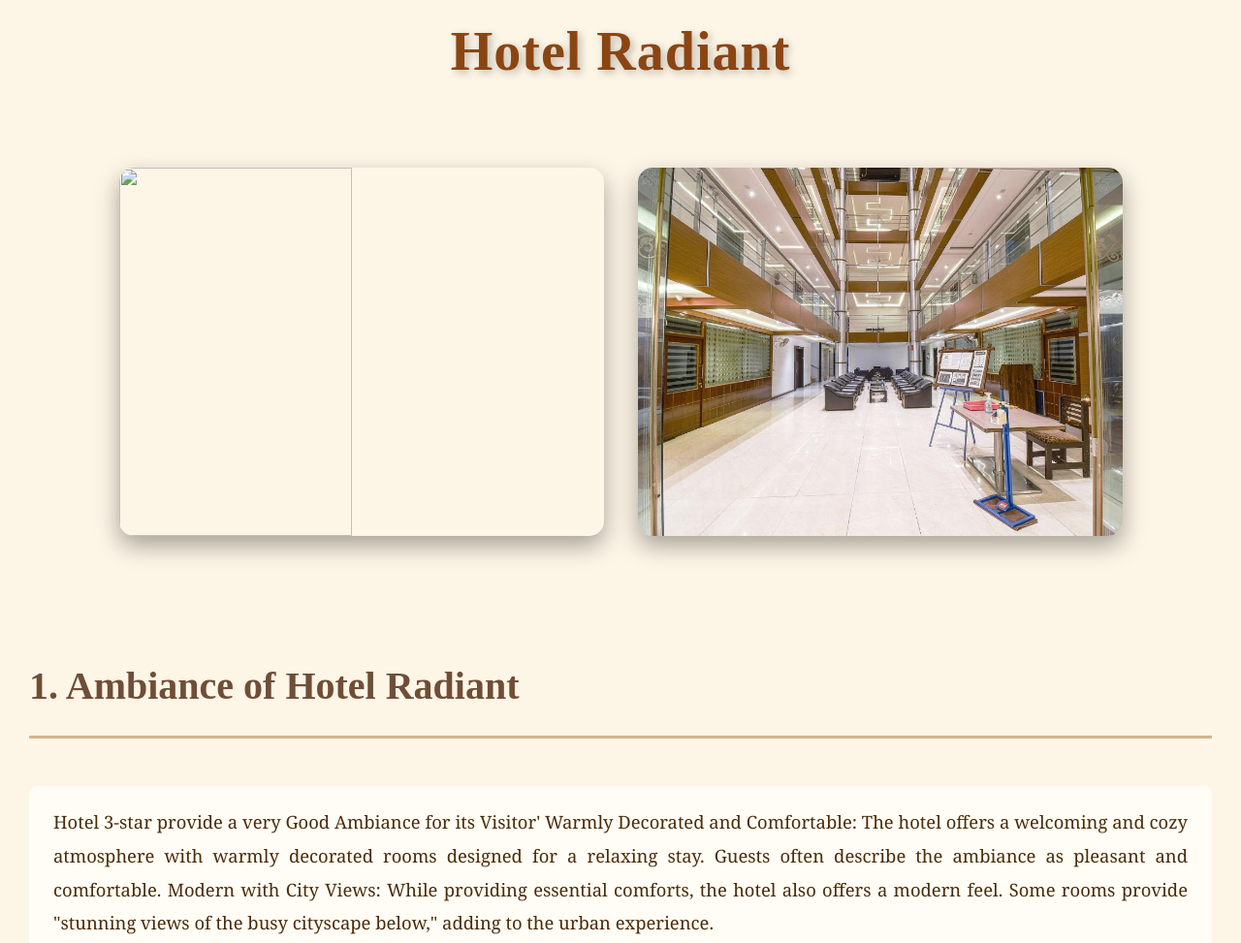
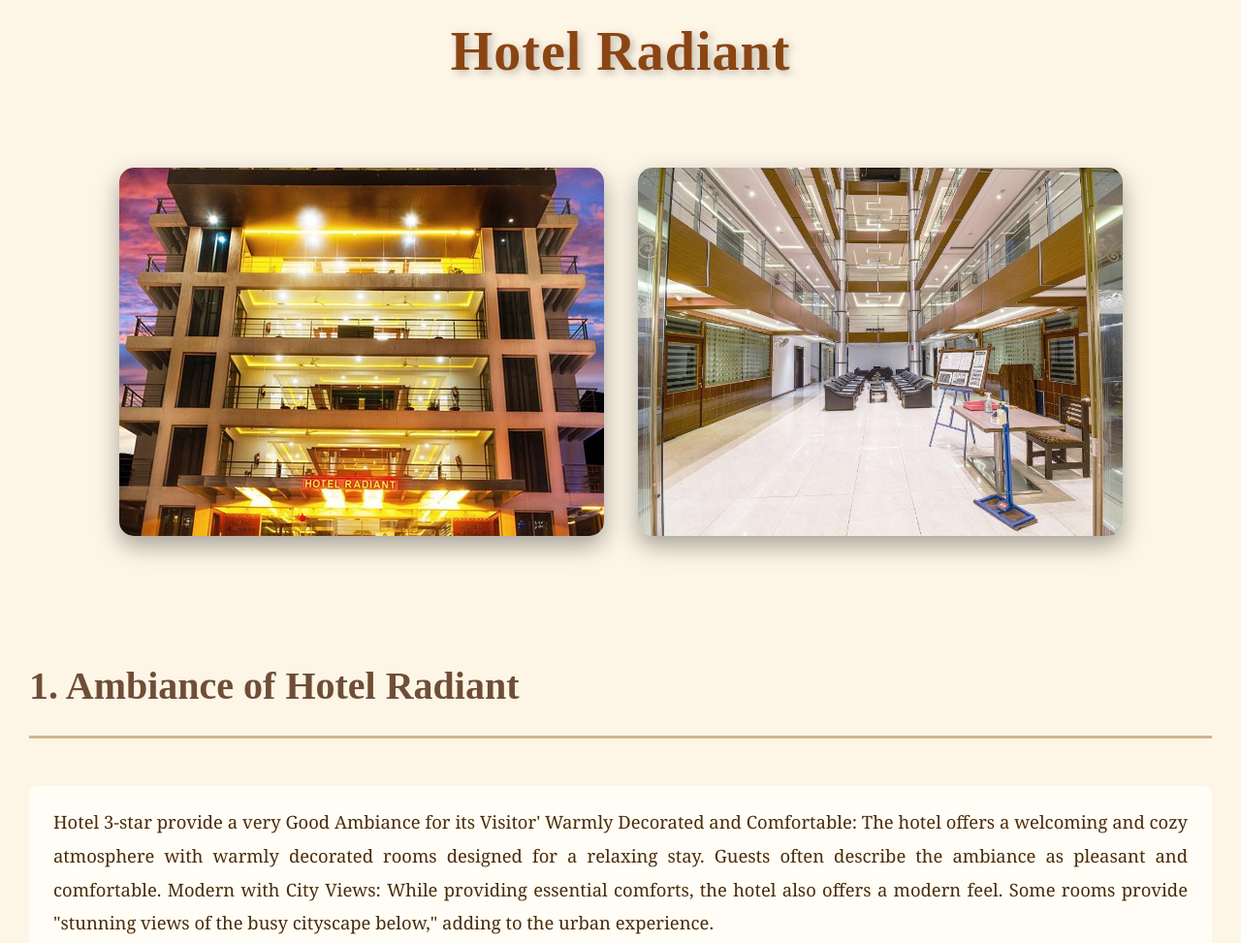
Before and after one commit to aviraj8459/Kolhapur-Travel-and-Tourism, a plain HTML site: page Hotel.html in a window 1280 px wide. Shown: the part 1859-2832 px from the top of the page at 97% size. Drawn offline with Linux system fonts and the light colour scheme.

Commit message:
Update Hotel.html

```diff
--- a/Hotel.html
+++ b/Hotel.html
@@ -66,7 +66,7 @@
         <h3 class="t1">Hotel Radiant</h3>
         <br>
             <div class="image-container">
-               <img src="" height="330px">
+               <img src="images\hotel-radiant222.jpg" height="330px">
                <img src="images/Radiant Hotel.jpg" height="330px">
             </div>
             <br>
```
